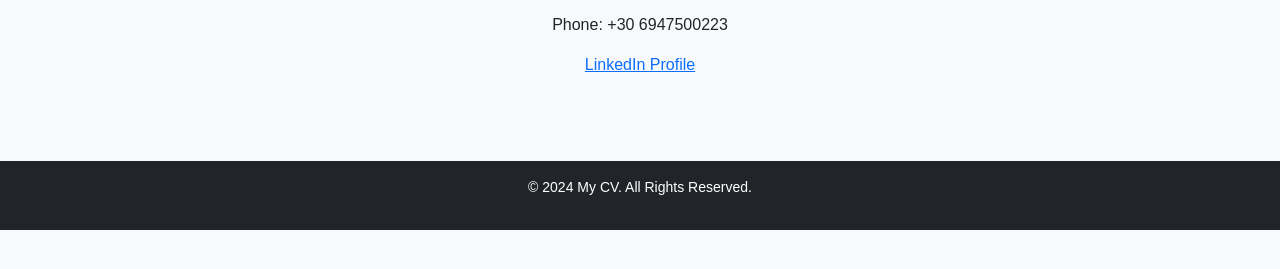
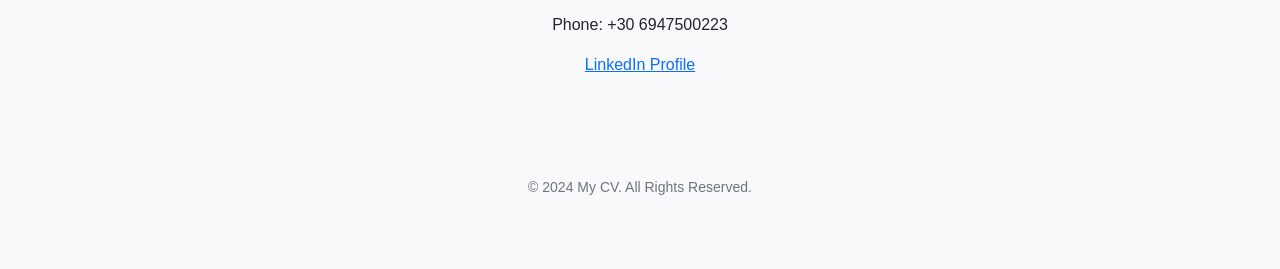
Before and after one commit to Martse97-Byte/CV, a plain HTML site: page contact.html in a window 1280 px wide. Shown: the part 243-512 px from the top of the page. Drawn offline with nearby package versions, Linux system fonts and the light colour scheme.

Commit message:
Update contact.html

```diff
--- a/contact.html
+++ b/contact.html
@@ -35,7 +35,7 @@
     </div>
 
     <!-- Footer -->
-    <footer class="footer mt-5 bg-dark text-white text-center py-3">
+    <footer class="footer mt-5 text-muted text-center py-3">
         <p>© 2024 My CV. All Rights Reserved.</p>
     </footer>
 
```
